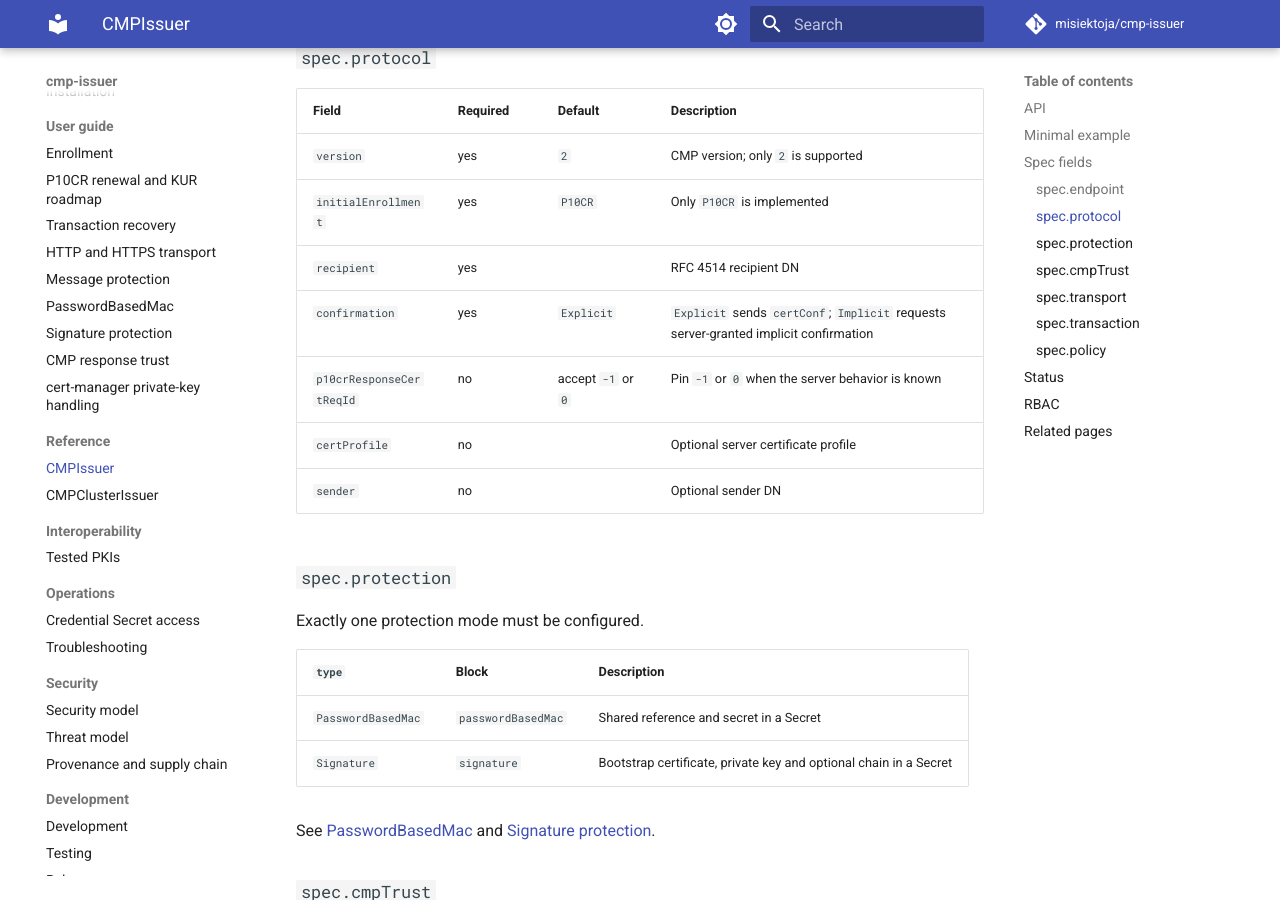
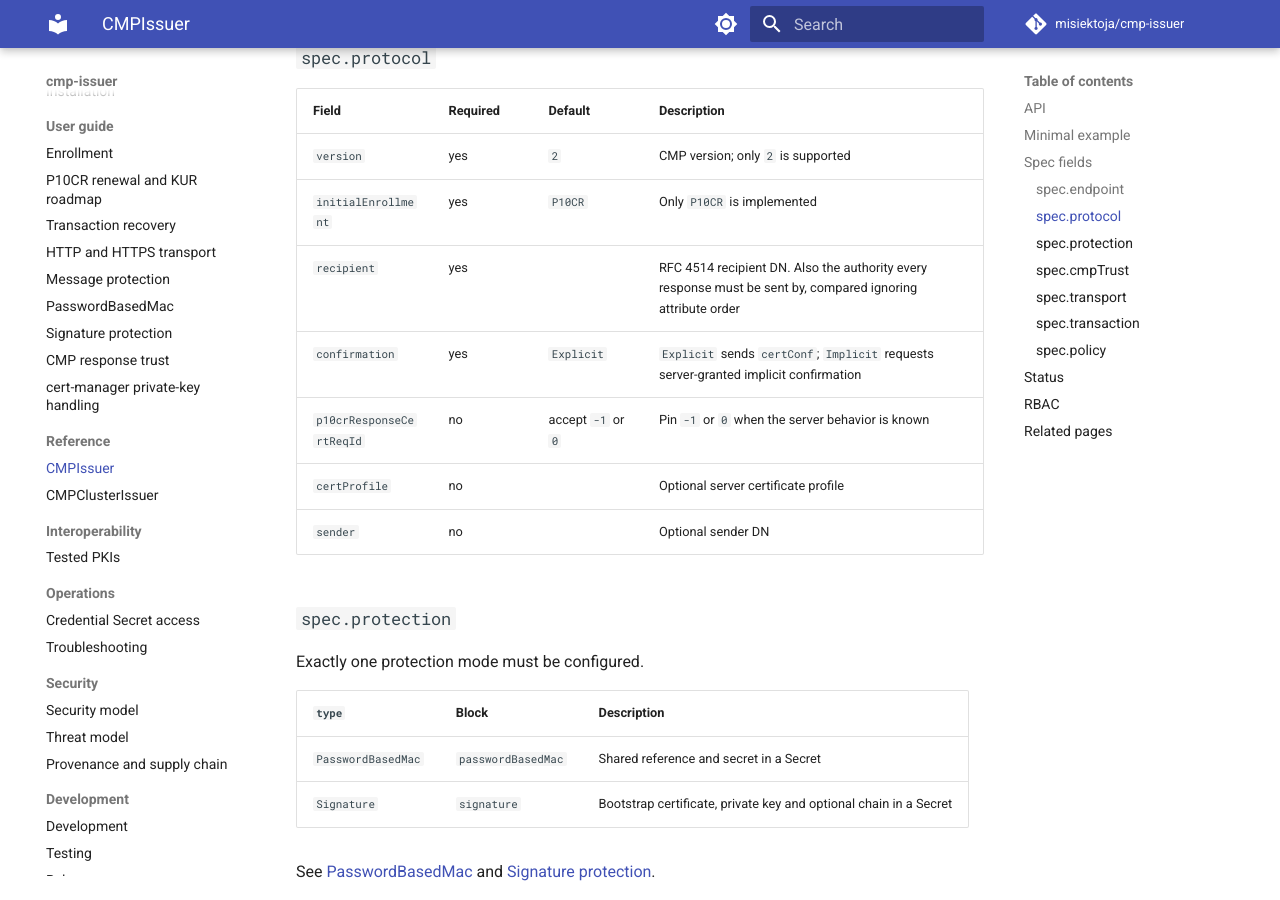
Before and after one commit to misiektoja/cmp-issuer, an MkDocs documentation site: the page built from docs/reference/cmpissuer.md, in a window 1280 px wide and 900 px high, scrolled down 1563 px. Built offline with MkDocs 1.6.1 and Material for MkDocs 9.7.7, drawn with Linux system fonts in a browser that asks for light colours; comment, search, counter and statistics services are not loaded.

Commit message:
docs(reference): note that the recipient also names the responding authority

```diff
--- a/docs/reference/cmpissuer.md
+++ b/docs/reference/cmpissuer.md
@@ -59,7 +59,7 @@ spec:
 | --- | --- | --- | --- |
 | `version` | yes | `2` | CMP version; only `2` is supported |
 | `initialEnrollment` | yes | `P10CR` | Only `P10CR` is implemented |
-| `recipient` | yes | | RFC 4514 recipient DN |
+| `recipient` | yes | | RFC 4514 recipient DN. Also the authority every response must be sent by, compared ignoring attribute order |
 | `confirmation` | yes | `Explicit` | `Explicit` sends `certConf`; `Implicit` requests server-granted implicit confirmation |
 | `p10crResponseCertReqId` | no | accept `-1` or `0` | Pin `-1` or `0` when the server behavior is known |
 | `certProfile` | no | | Optional server certificate profile |
```
